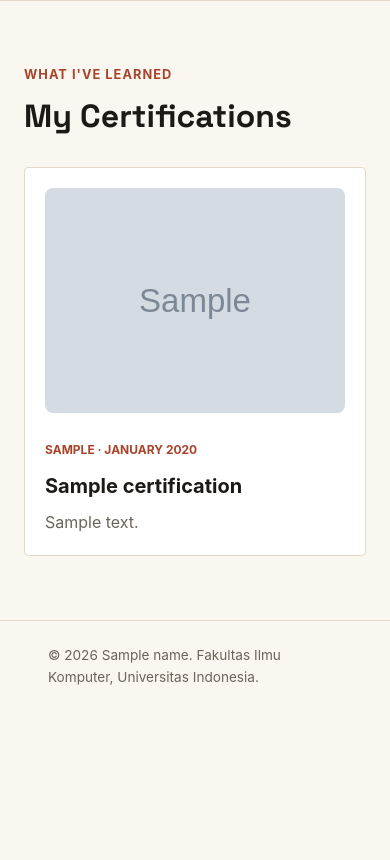
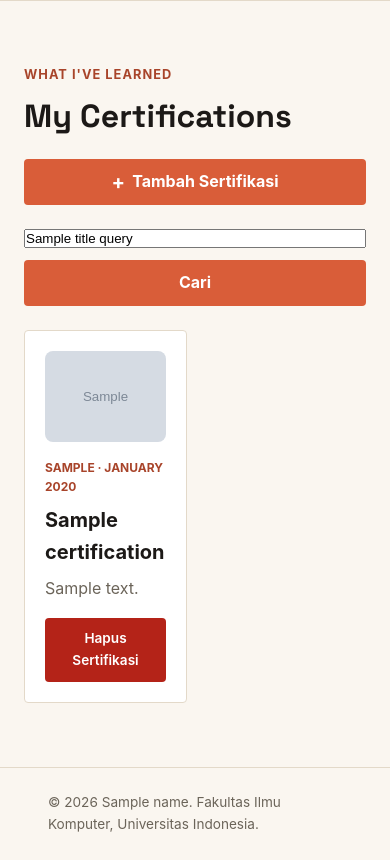
Before and after one commit to darrelrifathir/myportofolio, a Django app: template templates/certification.html in a window 390 px wide; the page is wider, and only the part inside the window is pictured. Shown: the part 108-968 px from the top of that part. Before the commit the page ends 793 px from the top of that part, so only its background shows below. Run offline with Django 5.2, Linux system fonts and the light colour scheme; tables that the repository leaves empty hold one stand-in row (values such as "Sample post"); the template is opened without the code that fills it: values that come from a table or form of the project are taken from there, most other values are stand-ins (such as "Sample title", 1, 10 or a date in 2020); grey boxes marked "Sample" are stand-in pictures; parts of the project's set-up code (start-up, migrations or seed data) failed here and were passed over.

Commit message:
feat: complete Tutorial 3 form, data delivery, and template refactoring

```diff
--- a/main/forms.py
+++ b/main/forms.py
@@ -1,4 +1,4 @@
-from django.forms import ModelForm, TextInput, Textarea, DateInput
+from django.forms import ModelForm, TextInput, Textarea, DateInput, URLInput
 from main.models import Certification
 
 class CertificationForm(ModelForm):
@@ -44,9 +44,9 @@ class CertificationForm(ModelForm):
                     "maxlength": "500",
                 }
             ),
-            "thumbnail": TextInput(
+            "thumbnail": URLInput(
                 attrs={
-                    "placeholder": "https://url-gambar-kamu.com/gambar.jpg"
+                    "placeholder": "https://..."
                 }
             ),
         }
--- a/main/models.py
+++ b/main/models.py
@@ -32,7 +32,7 @@ class Certification(models.Model) :
     issuer = models.CharField(max_length=255)
     date_issued = models.DateField()
     description = models.TextField()
-    thumbnail = models.CharField(max_length=255, blank=True, null=True)
+    thumbnail = models.URLField(blank=True, null=True)
 
     def __str__(self):
         return self.title
--- a/main/urls.py
+++ b/main/urls.py
@@ -1,6 +1,6 @@
 from django.urls import path
 
-from main.views import show_main, show_experience, show_certification, create_certification, get_certifications_json
+from main.views import show_main, show_experience, show_certification, create_certification, get_certifications_json, delete_certification
 
 app_name = "main"
 
@@ -10,5 +10,5 @@ urlpatterns = [
     path("certification/", show_certification, name="show_certification"),
     path("certification/add/", create_certification, name="create_certification"),
     path("api/certifications/", get_certifications_json, name="get_certifications_json"),
-    path("certifications/<int:certification_id>/delete/", delete_certification, name="delete_certification"),
+    path("certifications/<uuid:certification_id>/delete/", delete_certification, name="delete_certification"),
 ]
--- a/static/css/style.css
+++ b/static/css/style.css
@@ -393,3 +393,210 @@ h1, .brand {
 .button-secondary {
     background: var(--ink);
 }
+
+
+.project-header {
+    width: 100%;
+    display: flex;
+    justify-content: space-between;
+    align-items: center;
+    gap: 1rem;
+    margin-bottom: 1.5rem;
+}
+
+.project-grid {
+    grid-template-columns: repeat(2, minmax(0, 1fr));
+}
+
+.project-grid .experience-card {
+    display: flex;
+    flex-direction: column;
+}
+
+.project-image {
+    display: block;
+    width: 100%;
+    height: auto;
+    border: 1px solid black;
+    border-radius: var(--radius);
+}
+
+.project-header h1 {
+    margin-bottom: 0;
+}
+
+.project-add-button {
+    display: inline-flex;
+    align-items: center;
+    gap: 0.45rem;
+}
+
+.project-add-button span {
+    font-size: 1.25rem;
+    line-height: 1;
+}
+
+.project-search {
+    display: flex;
+    gap: 0.75rem;
+    margin-bottom: 1.5rem;
+}
+
+.project-search__input {
+    width: 100%;
+    min-width: 0;
+    padding: 0.7rem;
+    border: 1px solid var(--line);
+    border-radius: var(--radius);
+    background: #fff;
+    color: var(--ink);
+    font: inherit;
+}
+
+.project-search__input:focus {
+    outline: 2px solid var(--accent);
+    border-color: var(--accent);
+}
+
+.project-actions {
+    display: flex;
+    align-items: center;
+    flex-wrap: wrap;
+    gap: 20px;
+    margin-top: 1rem;
+}
+
+.project-actions .button {
+    font-size: 0.85rem;
+    font-weight: 600;
+}
+
+.project-card-actions {
+    display: flex;
+    flex-direction: column;
+    margin-top: auto;
+}
+
+.hide {
+    display: none !important;
+}
+
+.project-actions .experience-status {
+    margin-top: 0;
+}
+
+.project-delete-modal {
+    display: none;
+    position: fixed;
+    inset: 0;
+    width: 100%;
+    height: 100%;
+    max-width: none;
+    max-height: none;
+    margin: 0;
+    padding: 1rem;
+    border: 0;
+    background: transparent;
+    z-index: 10;
+    align-items: center;
+    justify-content: center;
+}
+
+.project-delete-modal:popover-open {
+    display: flex;
+}
+
+.project-delete-modal__backdrop {
+    position: absolute;
+    inset: 0;
+    width: 100%;
+    height: 100%;
+    border: 0;
+    padding: 0;
+    background: rgba(28, 25, 23, 0.58);
+    cursor: default;
+}
+
+.project-delete-modal__content {
+    position: relative;
+    z-index: 1;
+    width: min(100%, 480px);
+    padding: 1.5rem;
+    background: var(--paper);
+    border: 1px solid var(--line);
+    border-radius: var(--radius);
+    box-shadow: 0 1rem 3rem rgba(28, 25, 23, 0.22);
+}
+
+.project-delete-modal__content h2 {
+    margin: 0 0 0.75rem;
+    font-family:
+        "Space Grotesk",
+        -apple-system,
+        sans-serif;
+    font-size: 1.5rem;
+}
+
+.project-delete-modal__close {
+    position: absolute;
+    top: 1rem;
+    right: 1rem;
+    border: 0;
+    padding: 0;
+    background: transparent;
+    color: var(--text-muted);
+    font-size: 1.8rem;
+    line-height: 1;
+    cursor: pointer;
+}
+
+.project-delete-modal__actions {
+    display: flex;
+    justify-content: flex-end;
+    gap: 0.75rem;
+    margin-top: 1.5rem;
+}
+
+.button-danger {
+    background: #b42318;
+}
+
+@media (max-width: 600px) {
+    .project-header {
+        align-items: flex-start;
+        flex-direction: column;
+    }
+
+    .project-add-button {
+        width: 100%;
+        justify-content: center;
+    }
+
+    .project-search {
+        flex-direction: column;
+    }
+
+    .project-search .button {
+        width: 100%;
+    }
+
+    .project-delete-modal {
+        align-items: flex-end;
+        padding: 0;
+    }
+
+    .project-delete-modal__content {
+        width: 100%;
+        padding: 1.25rem;
+        border-radius: var(--radius) var(--radius) 0 0;
+    }
+
+    .project-delete-modal__actions {
+        flex-direction: column-reverse;
+    }
+
+    .project-delete-modal__actions .button {
+        width: 100%;
+        text-align: center;
+    }
+}
--- a/templates/certification.html
+++ b/templates/certification.html
@@ -1,36 +1,35 @@
 {% extends 'base.html' %}
-<!DOCTYPE html>
-<html lang="en">
-<head>
-    <meta charset="UTF-8">
-    <meta name="viewport" content="width=device-width, initial-scale=1.0">
-    <title> Darrel Rifathir Arwa - Portofolio</title>
-    <link rel="preconnect" href="https://fonts.googleapis.com">
-    <link rel="preconnect" href="https://fonts.gstatic.com" crossorigin>
-    <link href="https://fonts.googleapis.com/css2?family=Space+Grotesk:wght@500;700&display=swap" rel="stylesheet">
-    <link rel="stylesheet" href="/static/css/style.css">
-</head>
-<body>
-    <header class="site-header">
-        <div class="container">
-            <a href="{% url 'main:show_main' %}" class="brand">{{ name }}</a>
-            <nav>
-                <a href="{% url 'main:show_main' %}">Profile</a>
-                <a href="{% url 'main:show_experience' %}">Experience</a>
-                <a href="{% url 'main:show_main' %}#education">Education</a>
-                <a href="{% url 'main:show_certification' %}">Certifications</a>
-            </nav>
-        </div>
-    </header>
+
+{% block meta %}
+    <title>Certifications - {{ name }}</title>
+{% endblock meta %}
 
 {% block content %}
 <main>
     <section class="experience-section" id="certification">
         <div class="container">
             <p class="section-kicker">What I've learned</p>
+
+            <!-- TOMBOL TAMBAH -->
+            <div class="project-header">
                 <h1>My Certifications</h1>
+                <a href="{% url 'main:create_certification' %}" class="button project-add-button">
+                    <span aria-hidden="true">+</span> Tambah Sertifikasi
+                </a>
+            </div>
 
-                <div class="experience-grid">
+            <!-- FORM PENCARIAN -->
+            <form method="get" action="{% url 'main:show_certification' %}" class="project-search">
+                <input type="search"
+                       name="title"
+                       value="{{ title_query }}"
+                       placeholder="Cari berdasarkan nama sertifikasi"
+                       class="project-search_input"
+                       aria-label="Cari berdasarkan nama sertifikasi">
+                <button type="submit" class="button">Cari</button>
+            </form>
+
+            <div class="experience-grid project-grid">
                 {% for cert in certifications %}
                     <article class="experience-card">
                         {% if cert.thumbnail %}
@@ -44,23 +43,24 @@
                         <p class="experience-description">
                             {{ cert.description }}
                         </p>
+
+                        <!-- TOMBOL HAPUS BARU -->
+                        <div class="project-card-actions">
+                            <div class="project-actions">
+                                {% include "components/certification_delete_modal.html" with cert=cert %}
+                            </div>
+                        </div>
                     </article>
-                    <!-- Kalo database nya kosong -->
+
                 {% empty %}
-                        <p class="empty-state">
-                            Belum ada sertifikasi yang ditambahkan.
-                        </p>
+                    {% if title_query %}
+                        <p class="empty-state">Tidak ada sertifikasi dengan nama tersebut.</p>
+                    {% else %}
+                        <p class="empty-state">Belum ada sertifikasi yang ditambahkan.</p>
+                    {% endif %}
                 {% endfor %}
             </div>
         </div>
     </section>
 </main>
 {% endblock content %}
-
-    <footer class="site-footer">
-        <div class="container">
-            <p>&copy; 2026 {{ name }}. Fakultas Ilmu Komputer, Universitas Indonesia.</p>
-        </div>
-    </footer>
-</body>
-</html>
--- /dev/null
+++ b/templates/components/certification_delete_modal.html
@@ -0,0 +1,49 @@
+<p class="experience-status">
+    <button type="button"
+            class="button button-danger"
+            popovertarget="delete-cert-{{ cert.id }}"
+            aria-label="Hapus {{ cert.title }}"
+            title="Hapus sertifikasi">
+        Hapus Sertifikasi
+    </button>
+</p>
+
+<div id="delete-cert-{{ cert.id }}"
+     class="project-delete-modal"
+     popover="auto"
+     role="dialog"
+     aria-modal="true"
+     aria-labelledby="delete-cert-title-{{ cert.id }}">
+
+    <button type="button"
+            class="project-delete-modal_backdrop"
+            popovertarget="delete-cert-{{ cert.id }}"
+            popovertargetaction="hide"
+            aria-label="Tutup konfirmasi hapus"></button>
+
+    <div class="project-delete-modal_content">
+        <button type="button"
+                class="project-delete-modal_close"
+                popovertarget="delete-cert-{{ cert.id }}"
+                popovertargetaction="hide"
+                aria-label="Tutup konfirmasi hapus">×</button>
+
+        <h2 id="delete-cert-title-{{ cert.id }}">Hapus Sertifikasi?</h2>
+        <p>
+            Apakah Anda yakin ingin menghapus
+            <strong>{{ cert.title }}</strong>?
+        </p>
+
+        <div class="project-delete-modal_actions">
+            <button type="button"
+                    class="button button-secondary"
+                    popovertarget="delete-cert-{{ cert.id }}"
+                    popovertargetaction="hide">Batal</button>
+
+            <form method="post" action="{% url 'main:delete_certification' cert.id %}">
+                {% csrf_token %}
+                <button type="submit" class="button button-danger">Ya, Hapus</button>
+            </form>
+        </div>
+    </div>
+</div>
```
Also changed, not shown: templates/experience.html (+0 -26 lines), templates/index.html (+0 -8 lines), main/migrations/0005_alter_certification_thumbnail.py (added). Lines whose indentation alone changed are shown as unchanged.
